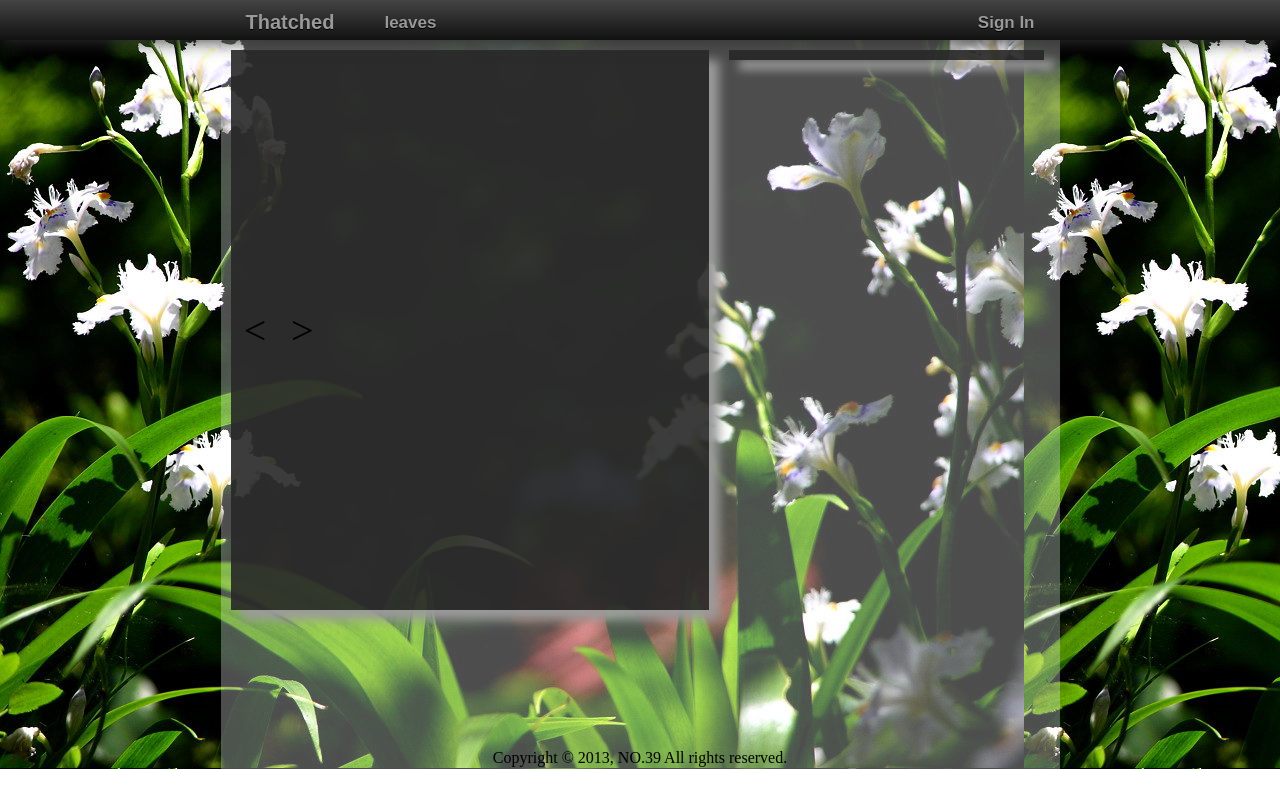
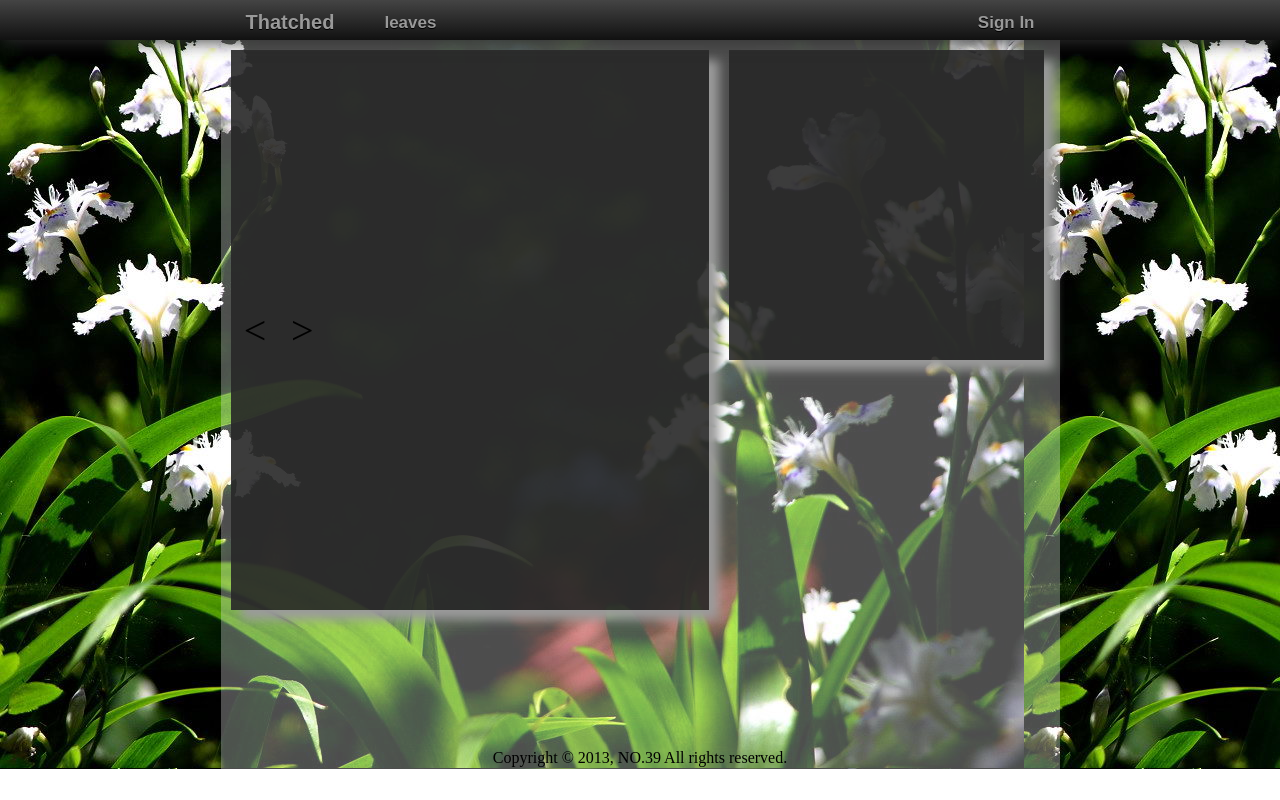
Before and after one commit to lykling/Thatched, a Django app: template templates/article/leaves.html in a window 1280 px wide. Run offline with Django 3.2, Linux system fonts and the light colour scheme; the template is opened without the code that fills it, so the values that code supplies are empty; parts of the project's set-up code (start-up, migrations or seed data) failed here and were passed over.

Commit message:
add tags rotate module at leaves view

```diff
--- a/article/views.py
+++ b/article/views.py
@@ -67,7 +67,7 @@ def leaves(request, articleid=0):
 	tag				= ""
 	if tagname:
 		try:
-			tag = Tag.objects.get(tagname=tagname)
+			tag = Tag.objects.get(tagname=u"%s" % (tagname))
 		except Tag.DoesNotExist:
 			errors.append(u"tag does not exist.")
 	if articleid:
@@ -99,6 +99,7 @@ def leaves(request, articleid=0):
 		'errors':		errors,
 		'loginuser':	loginuser,
 		'tag':			tag,
+		'tags':			Tag.sort_by_number_of_articles()[0:10],
 	},context_instance=RequestContext(request))
 
 def getleaves(request):
--- a/static/css/leaves.css
+++ b/static/css/leaves.css
@@ -1,3 +1,35 @@
+@keyframes rotatefont {
+	0%							{left:0px;}
+	12.5%						{left:100px;transform:rotateY(45deg);opacity:1;}
+	25%							{left:200px;transform:rotateY(90deg);opacity:1;}
+	37.5%						{left:100px;transform:rotateY(135deg);opacity:1;}
+	50%							{left:0px;transform:rotateY(180deg);opacity:1;}
+	62.5%						{left:-100px;transform:rotateY(225deg);opacity:1;}
+	75%							{left:-200px;transform:rotateY(270deg);opacity:1;}
+	87.5%						{left:-100px;transform:rotateY(315deg);opacity:1;}
+	100%						{left:0px;transform:rotateY(360deg);opacity:1;}
+}
+@-moz-keyframes rotatefont {
+	0%							{left:0px;}
+	30%							{left:10px;}
+	60%							{left:-10px;}
+	100%						{left:0px;-moz-transform:rotateY(360deg);opacity:1;}
+}
+@-webkit-keyframes rotatefont {
+	00.0%	{-webkit-transform:translate3d(000.0px,0000px,0000.0px) scale3d(0.00,0.00,0.00) rotate3d(1,0,0,0deg);opacity:1;}
+	12.5%	{-webkit-transform:translate3d(050.0px,0-85px,0035.0px) scale3d(0.25,0.25,0.25) rotate3d(1,0,0,0deg);opacity:1;}
+	25.0%	{-webkit-transform:translate3d(100.0px,-120px,0120.0px) scale3d(0.50,0.50,0.50) rotate3d(1,0,0,0deg);opacity:1;}
+	37.5%	{-webkit-transform:translate3d(150.0px,0-85px,0205.0px) scale3d(0.75,0.75,0.75) rotate3d(1,0,0,0deg);opacity:1;}
+	50.0%	{-webkit-transform:translate3d(100.0px,0000px,0240.0px) scale3d(1.00,1.00,1.00) rotate3d(1,0,0,0deg);opacity:1;}
+	62.5%	{-webkit-transform:translate3d(050.0px,0085px,0205.0px) scale3d(0.75,0.75,0.75) rotate3d(1,0,0,0deg);opacity:1;}
+	75.0%	{-webkit-transform:translate3d(000.0px,0120px,0120.0px) scale3d(0.50,0.50,0.50) rotate3d(1,0,0,0deg);opacity:1;}
+	87.5%	{-webkit-transform:translate3d(-50.0px,0085px,0035.0px) scale3d(0.25,0.25,0.25) rotate3d(1,0,0,0deg);opacity:1;}
+	100.0%	{-webkit-transform:translate3d(-50.0px,0000px,0000.0px) scale3d(0.00,0.00,0.00) rotate3d(1,0,0,0deg);opacity:1;}
+}
+@-o-keyframes rotatefont {
+	0%							{left:0px;}
+	100%						{left:0px;-o-transform:rotateY(360deg);opacity:1;}
+}
 @keyframes page_prev {
 	0%							{left:0px;}
 	35%							{left:300px;transform:rotateY(60deg);}
@@ -106,6 +138,10 @@
 	background-color:			rgba(39,39,39,0.9);
 	box-shadow:					10px 10px 10px rgba(155,155,155,1.0);
 }
+#others {
+	height:						300px;
+	overflow:					hidden;
+}
 .userinfo {
 	margin-left:				auto;
 	margin-right:				auto;
@@ -120,6 +156,109 @@
 }
 .userinfo li {
 	list-style-type:			none;
+}
+.hottags {
+	position:					relative;
+	margin-left:				auto;
+	margin-right:				auto;
+	margin-bottom:				10px;
+	padding:					14px;
+	width:						85%;
+	height:						80%;
+	border-radius:				3px;
+	-moz-border-radius:			3px;
+	-webkit-border-radius:		3px;
+	background-color:			rgba(255,255,255,0.0);
+}
+.hottags li {
+	position:					absolute;
+	margin-top:					100px;
+	list-style-type:			none;
+}
+.hottags a {
+	display:					block;
+	float:						left;
+	position:					relative;
+	display:					block;
+	font-size:					40px;
+	color:						rgba(139,239,139,1.0);
+	text-decoration:			none;
+	text-shadow:				0px 2px 0px #000;
+	animation:					rotatefont 4s linear 0s infinite normal;
+	-webkit-animation:			rotatefont 4s linear 0s infinite normal;
+	-moz-animation:				rotatefont 4s linear 0s infinite normal;
+	-o-animation:				rotatefont 4s linear 0s infinite normal;
+}
+.hottags a:hover {
+	color:						rgba(255,255,255,1.0);
+	text-decoration:			none;
+	text-shadow:				0px 1px 0px #000;
+}
+.hottags li:nth-of-type(1) a {
+	animation-delay:			0.4s;
+	-webkit-animation-delay:	0.4s;
+	-moz-animation-delay:		0.4s;
+	-o-animation-delay:			0.4s;
+}
+.hottags li:nth-of-type(2) a {
+	animation-delay:			0.8s;
+	-webkit-animation-delay:	0.8s;
+	-moz-animation-delay:		0.8s;
+	-o-animation-delay:			0.8s;
+}
+.hottags li:nth-of-type(3) a {
+	animation-delay:			1.2s;
+	-webkit-animation-delay:	1.2s;
+	-moz-animation-delay:		1.2s;
+	-o-animation-delay:			1.2s;
+}
+.hottags li:nth-of-type(4) a {
+	animation-delay:			1.6s;
+	-webkit-animation-delay:	1.6s;
+	-moz-animation-delay:		1.6s;
+	-o-animation-delay:			1.6s;
+}
+.hottags li:nth-of-type(5) a {
+	animation-delay:			2.0s;
+	-webkit-animation-delay:	2.0s;
+	-moz-animation-delay:		2.0s;
+	-o-animation-delay:			2.0s;
+}
+.hottags li:nth-of-type(6) a {
+	animation-delay:			2.4s;
+	-webkit-animation-delay:	2.4s;
+	-moz-animation-delay:		2.4s;
+	-o-animation-delay:			2.4s;
+}
+.hottags li:nth-of-type(7) a {
+	animation-delay:			2.8s;
+	-webkit-animation-delay:	2.8s;
+	-moz-animation-delay:		2.8s;
+	-o-animation-delay:			2.8s;
+}
+.hottags li:nth-of-type(8) a {
+	animation-delay:			3.2s;
+	-webkit-animation-delay:	3.2s;
+	-moz-animation-delay:		3.2s;
+	-o-animation-delay:			3.2s;
+}
+.hottags li:nth-of-type(9) a {
+	animation-delay:			3.6s;
+	-webkit-animation-delay:	3.6s;
+	-moz-animation-delay:		3.6s;
+	-o-animation-delay:			3.6s;
+}
+.hottags li:nth-of-type(10) a {
+	animation-delay:			4.0s;
+	-webkit-animation-delay:	4.0s;
+	-moz-animation-delay:		4.0s;
+	-o-animation-delay:			4.0s;
+}
+.hottags:hover a {
+	animation-play-state:			paused;
+	-webkit-animation-play-state:	paused;
+	-moz-animation-play-state:		paused;
+	-o-animation-play-state:		paused;
 }
 .box .page_prev,
 .box .page_next,
--- a/static/css/profile.css
+++ b/static/css/profile.css
@@ -1,4 +1,13 @@
 .userinfo .infolist .intro {
-	height:					100px;
+	height:					120px;
 	overflow:				hidden;
 }
+.userinfo .infolist .avatar {
+	text-align:				center;
+}
+.infolist {
+	padding:				0px 25px 0px 25px;
+}
+.formbox .form .avatar {
+	text-align:				center;
+}
--- a/templates/account/profile_specific.html
+++ b/templates/account/profile_specific.html
@@ -73,7 +73,7 @@
 				</li>
 				<hr />
 				<li class="intro">
-				<pre>{{ loginuser.profile.intro }}</pre>
+				{{ loginuser.profile.intro }}
 				</li>
 			</ul>
 		</div>
--- a/templates/article/leaves.html
+++ b/templates/article/leaves.html
@@ -158,7 +158,12 @@
 		{% endif %}
 		{% endif %}
 	</div>
-	<div id="user" class="box">
+	<div id="others" class="box">
+		<div class="hottags">
+				{% for otag in tags %}
+				<li><a href="/leaves/?tagname={{ otag.toURL }}">{{ otag.tagname }}</a></li>
+				{% endfor %}
+		</div>
 	</div>
 </div>
 {% endblock %}
```
Also changed, not shown: account/templatetags/gravatar.py (+26 -2 lines), article/models.py (+8 -0 lines), templates/account/profile.html (+6 -4 lines).
